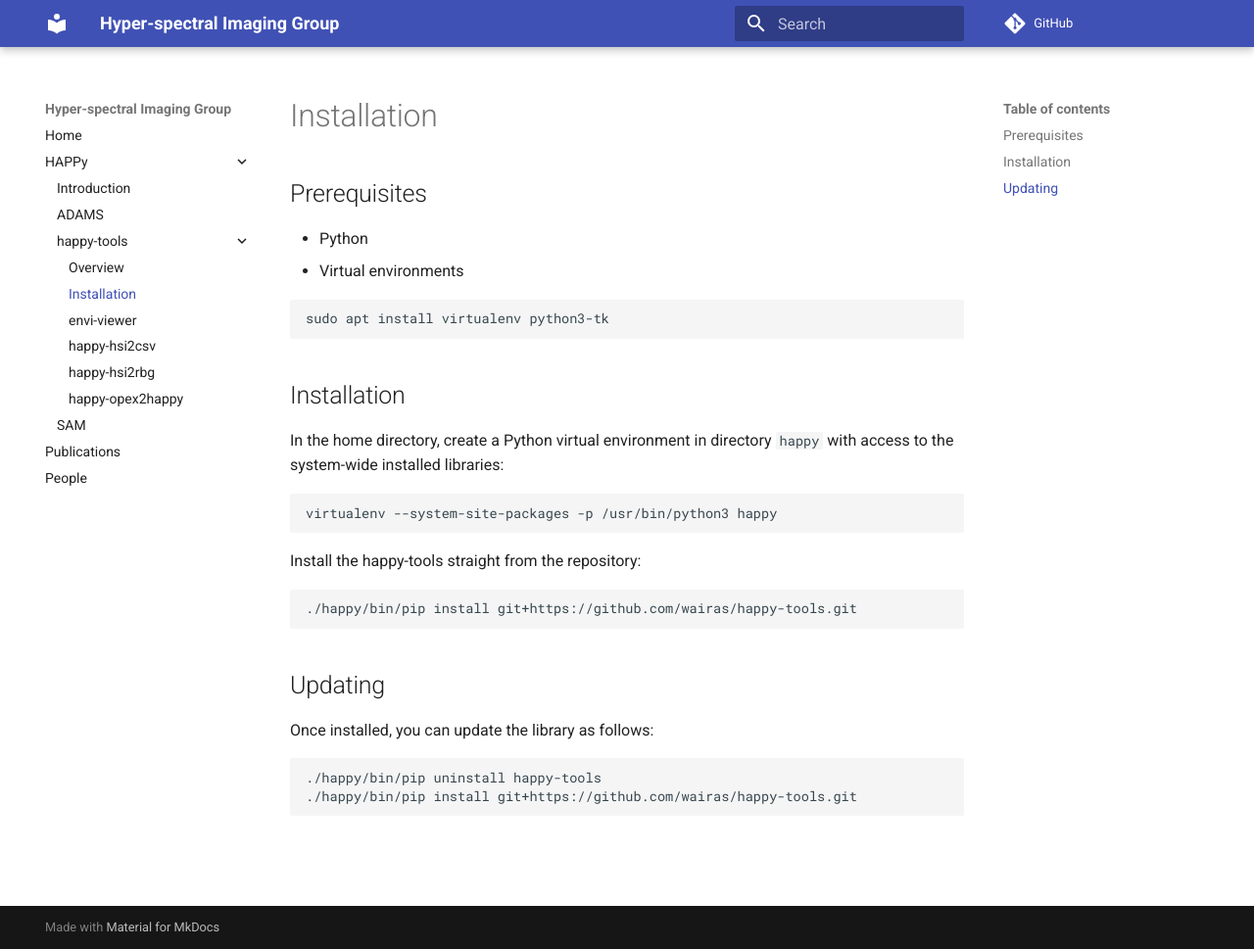
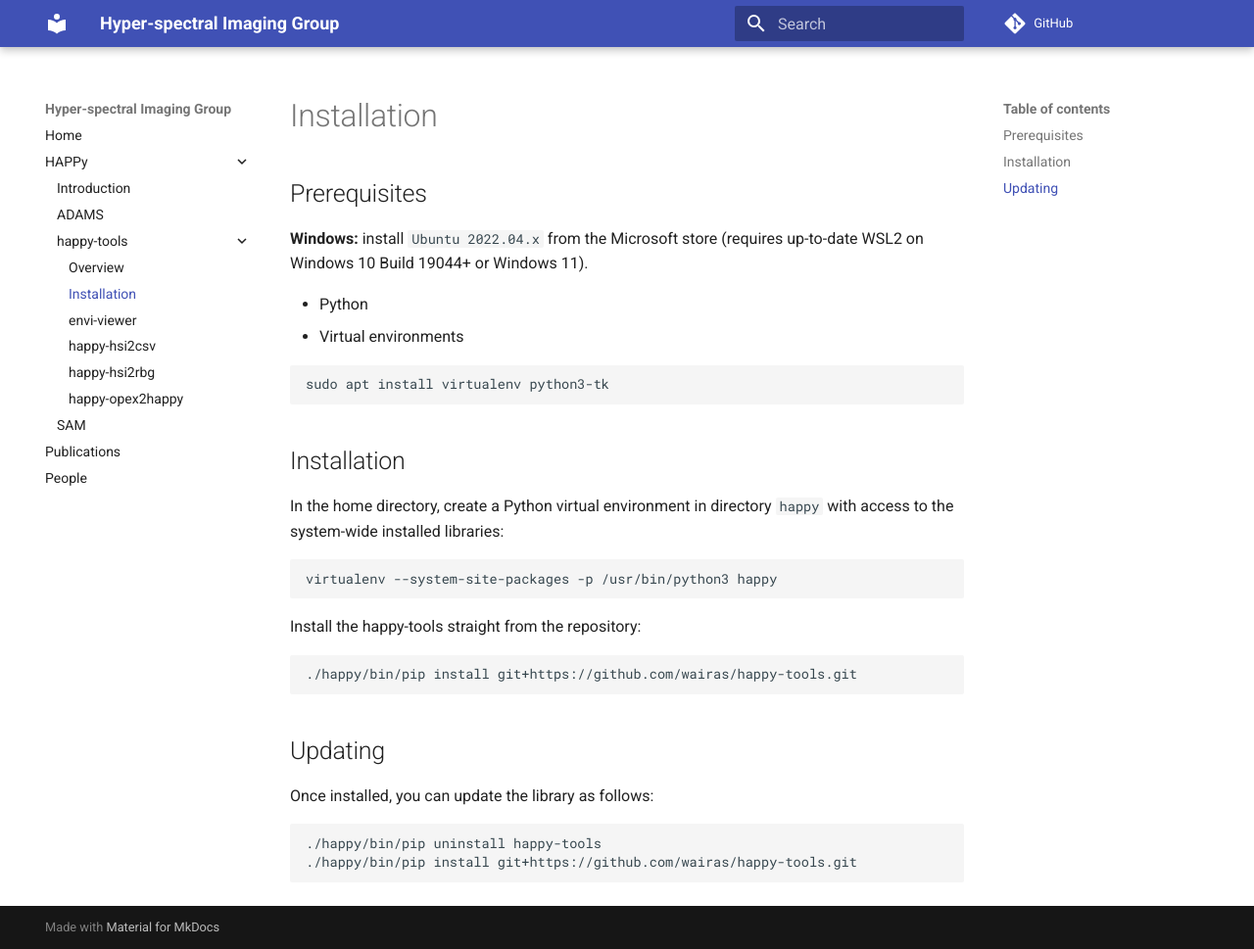
Before and after one commit to wairas/hsi-website, an MkDocs documentation site: the page built from docs/happy/happy_tools/installation.md, in a window 1280 px wide and 969 px high. Shown: the whole window at 98% size. Built offline with MkDocs 1.6.1 and Material for MkDocs 9.7.7, drawn with Linux system fonts in a browser that asks for light colours; comment, search, counter and statistics services are not loaded.

Commit message:
added note for Windows and WSL2

```diff
--- a/docs/happy/happy_tools/installation.md
+++ b/docs/happy/happy_tools/installation.md
@@ -1,4 +1,7 @@
 # Prerequisites
+
+**Windows:** install `Ubuntu 2022.04.x` from the Microsoft store
+(requires up-to-date WSL2 on Windows 10 Build 19044+ or Windows 11).
 
 * Python
 * Virtual environments
```
